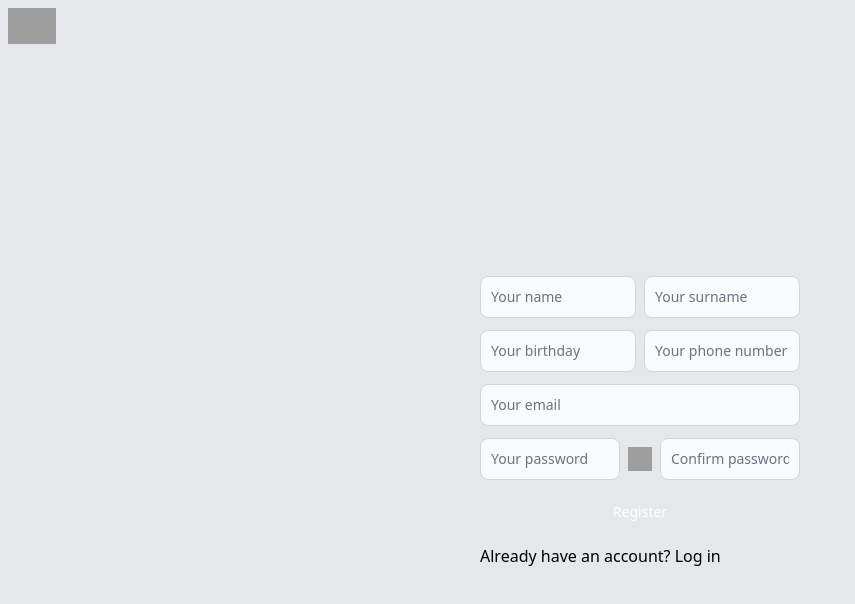
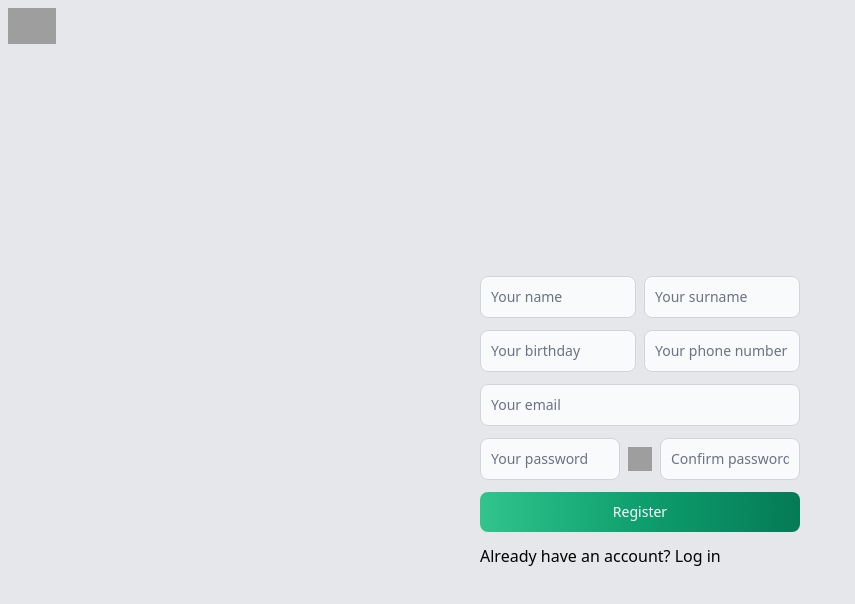
Before and after one commit to modul-sum-3/sum-front, a React (Create React App) app: page /register in a window 1280 px wide. Shown: the top 604 px of the page, without its empty margins (0-855 px from the left). Built offline with nearby package versions, Linux system fonts and the light colour scheme; grey boxes are pictures that could not be loaded.

Commit message:
Change color of button at register page, change icon of page to a flame

```diff
--- a/public/index.html
+++ b/public/index.html
@@ -2,14 +2,14 @@
 <html lang="en">
   <head>
     <meta charset="utf-8" />
-    <link rel="icon" href="%PUBLIC_URL%/gym.ico" />
+    <link rel="icon" href="%PUBLIC_URL%/flame.ico" />
     <meta name="viewport" content="width=device-width, initial-scale=1" />
     <meta name="theme-color" content="#000000" />
     <meta
       name="description"
       content="Web site created using create-react-app"
     />
-    <link rel="apple-touch-icon" href="%PUBLIC_URL%/logo192.png" />
+    <link rel="apple-touch-icon" href="%PUBLIC_URL%/flame" />
     <!--
       manifest.json provides metadata used when your web app is installed on a
       user's mobile device or desktop. See https://developers.google.com/web/fundamentals/web-app-manifest/
--- a/src/pages/Register.js
+++ b/src/pages/Register.js
@@ -173,7 +173,7 @@ const Register = () => {
           </div>
           <button
             type="submit"
-            class="text-white bg-gradient-to-r from-green-400 via-green-500 to-green-600 hover:bg-gradient-to-br focus:ring-4 focus:outline-none focus:ring-green-300 font-medium rounded-lg text-sm px-5 py-2.5 text-center"
+            class="text-white bg-gradient-to-r from-green-0 via-green-1 to-green-2 hover:bg-gradient-to-br focus:ring-4 focus:outline-none focus:ring-green-300 font-medium rounded-lg text-sm px-5 py-2.5 text-center"
           >
             Register
           </button>
```
Also changed, not shown: 2 other files (tests, documents, lock files or other folders).
